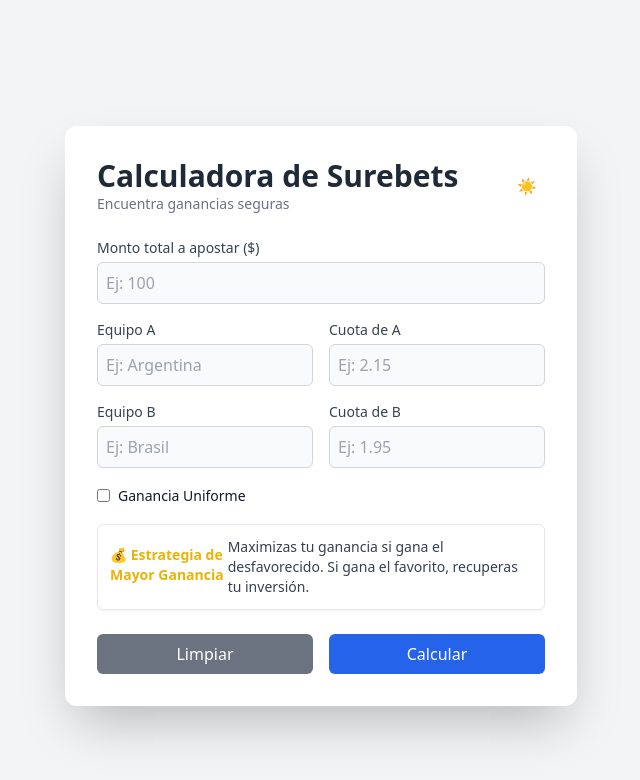
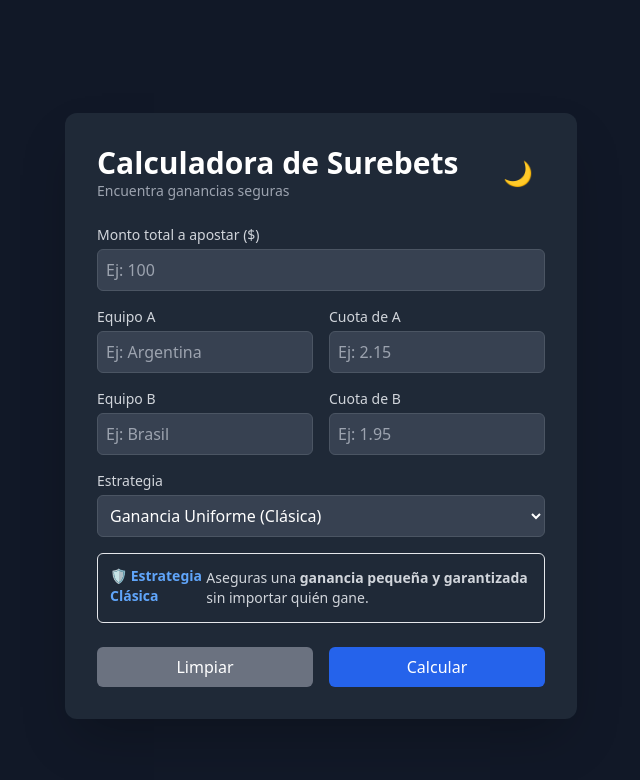
Before and after one commit to ivanes285/CalculadoraSurebets, a React (Create React App) app: page / in a window 1280 px wide. Shown: the top 780 px of the page, without its empty margins (319-959 px from the left). Built offline with nearby package versions, Linux system fonts and the light colour scheme.

Commit message:
add select and add option for more favorite

```diff
--- a/src/components/SurebetCalculator.tsx
+++ b/src/components/SurebetCalculator.tsx
@@ -1,6 +1,5 @@
-import { useState } from "react"
-
-import React from "react"
+import { useState, useEffect } from "react"
+import { ThemeToggle } from "./ThemeToggle"
 
 export const SurebetCalculator = () => {
   const [totalAmount, setTotalAmount] = useState("")
@@ -8,40 +7,45 @@ export const SurebetCalculator = () => {
   const [oddsB, setOddsB] = useState("")
   const [teamA, setTeamA] = useState("")
   const [teamB, setTeamB] = useState("")
-  const [classicSurebet, setClassicSurebet] = useState(false)
+  const [strategy, setStrategy] = useState<"classic" | "underdog" | "favorite">(
+    "classic"
+  )
   const [strategyText, setStrategyText] = useState("")
   const [resultHTML, setResultHTML] = useState("")
   const [error, setError] = useState("")
-  const [isDark, setIsDark] = useState(false)
+  const [isDark, setIsDark] = useState(true)
 
-  // Estrategia
-  React.useEffect(() => {
-    if (classicSurebet) {
+  // Estrategia - descripción
+  useEffect(() => {
+    if (strategy === "classic") {
       setStrategyText(
         `<p class="font-bold mb-1 text-blue-600 dark:text-blue-400">🛡️ Estrategia Clásica</p>
         <p class="text-gray-700 dark:text-gray-300">Aseguras una <strong>ganancia pequeña y garantizada</strong> sin importar quién gane.</p>`
       )
+    } else if (strategy === "underdog") {
+      setStrategyText(
+        `<p class="font-bold mb-1 text-yellow-500 dark:text-yellow-400">💰 Mayor Ganancia con Underdog</p>
+        <p class="text-gray-700 dark:text-gray-300">Maximizas tu ganancia si gana el desfavorecido. Si gana el favorito, recuperas tu inversión.</p>`
+      )
     } else {
       setStrategyText(
-        `<p class="font-bold mb-1 text-yellow-500 dark:text-yellow-400">💰 Estrategia de Mayor Ganancia</p>
-        <p class="text-gray-700 dark:text-gray-300">Maximizas tu ganancia si gana el desfavorecido. Si gana el favorito, recuperas tu inversión.</p>`
+        `<p class="font-bold mb-1 text-purple-500 dark:text-purple-400">🔥 Mayor Ganancia con Favorito</p>
+        <p class="text-gray-700 dark:text-gray-300">Maximizas tu ganancia si gana el favorito. Si gana el underdog, recuperas tu inversión.</p>`
       )
     }
-  }, [classicSurebet])
+  }, [strategy])
 
-  React.useEffect(() => {
-    // Aplicar la clase dark al html cuando isDark cambie
+  // Dark mode
+  useEffect(() => {
     if (isDark) {
       document.documentElement.classList.add("dark")
     } else {
       document.documentElement.classList.remove("dark")
     }
-    // Guardar en localStorage
     localStorage.setItem("darkMode", isDark.toString())
   }, [isDark])
 
-  // Al montar, leer preferencia guardada o del sistema
-  React.useEffect(() => {
+  useEffect(() => {
     const savedTheme = localStorage.getItem("darkMode")
     if (savedTheme !== null) {
       setIsDark(savedTheme === "true")
@@ -53,9 +57,7 @@ export const SurebetCalculator = () => {
     }
   }, [])
 
-  // Función para el botón
   const toggleDarkMode = () => {
-    console.log("Toggling dark mode")
     setIsDark((prev) => !prev)
   }
 
@@ -94,9 +96,9 @@ export const SurebetCalculator = () => {
 
     if (margin < 1) {
       let favoriteTeam, favoriteOdds, underdogTeam, underdogOdds
-      let betOnFavorite, betOnUnderdog
+      let betOnFavorite = 0,
+        betOnUnderdog = 0
       let profitFavorite, profitUnderdog, returnFavorite, returnUnderdog
-      let strategyDetails = ""
 
       if (odds1 < odds2) {
         favoriteTeam = teamA
@@ -110,12 +112,16 @@ export const SurebetCalculator = () => {
         underdogOdds = odds1
       }
 
-      if (classicSurebet) {
+      // Estrategias
+      if (strategy === "classic") {
         betOnFavorite = total / (1 + favoriteOdds / underdogOdds)
         betOnUnderdog = total - betOnFavorite
-      } else {
+      } else if (strategy === "underdog") {
         betOnFavorite = total / favoriteOdds
         betOnUnderdog = total - betOnFavorite
+      } else if (strategy === "favorite") {
+        betOnUnderdog = total / underdogOdds
+        betOnFavorite = total - betOnUnderdog
       }
 
       returnFavorite = betOnFavorite * favoriteOdds
@@ -123,7 +129,7 @@ export const SurebetCalculator = () => {
       profitFavorite = returnFavorite - total
       profitUnderdog = returnUnderdog - total
 
-      strategyDetails = `
+      const strategyDetails = `
          <div class="grid grid-cols-1 gap-4">
     <div class="bg-green-50 dark:bg-green-900/50 p-3 rounded-lg border border-green-200 dark:border-green-700">
       <p class="font-semibold text-green-800 dark:text-green-200">Si gana ${favoriteTeam}:</p>
@@ -152,11 +158,15 @@ export const SurebetCalculator = () => {
       `
 
       setResultHTML(`
-        <h2 class="text-xl font-bold text-center text-green-600 dark:text-green-400 mb-4">${
-          classicSurebet
-            ? "Estrategia Tradicional: Ganancia garantizada"
-            : "Estrategia de Mayor Ganancia"
-        }</h2>
+        <h2 class="text-xl font-bold text-center text-green-600 dark:text-green-400 mb-4">
+          ${
+            strategy === "classic"
+              ? "Estrategia Tradicional: Ganancia garantizada"
+              : strategy === "underdog"
+              ? "Estrategia de Mayor Ganancia (Underdog)"
+              : "Estrategia de Mayor Ganancia (Favorito)"
+          }
+        </h2>
         <div class="bg-gray-100 dark:bg-gray-700 p-4 rounded-lg text-center mb-4">
           <p class="text-sm text-gray-600 dark:text-gray-300">Margen a tu favor</p>
           <p class="text-2xl font-bold text-green-600 dark:text-green-400">${(
@@ -217,12 +227,7 @@ export const SurebetCalculator = () => {
               Encuentra ganancias seguras
             </p>
           </div>
-          <button
-            onClick={toggleDarkMode}
-            className="p-2 rounded-full text-gray-500 dark:text-gray-400 hover:bg-gray-200 dark:hover:bg-gray-700 focus:outline-none focus:ring-2 focus:ring-blue-500"
-          >
-            {isDark ? "🌙" : "☀️"}
-          </button>
+          <ThemeToggle isDark={isDark} toggleDarkMode={toggleDarkMode} />
         </div>
 
         <div className="space-y-4">
@@ -293,18 +298,23 @@ export const SurebetCalculator = () => {
             </div>
           </div>
 
-          <div className="flex items-center mt-4">
-            <label className="toggle-switch-container">
-              <input
-                type="checkbox"
-                checked={classicSurebet}
-                onChange={(e) => setClassicSurebet(e.target.checked)}
-              />
-              <span className="slider"></span>
+          <div className="mt-4">
+            <label className="block text-sm font-medium text-gray-700 dark:text-gray-300 mb-1">
+              Estrategia
             </label>
-            <span className="ml-2 block text-sm text-gray-900 dark:text-gray-300">
-              Ganancia Uniforme
-            </span>
+            <select
+              value={strategy}
+              onChange={(e) =>
+                setStrategy(
+                  e.target.value as "classic" | "underdog" | "favorite"
+                )
+              }
+              className="w-full p-2 border border-gray-300 dark:border-gray-600 rounded-md bg-gray-50 dark:bg-gray-700 dark:text-white focus:ring-blue-500 focus:border-blue-500"
+            >
+              <option value="classic">Ganancia Uniforme (Clásica)</option>
+              <option value="underdog">Mayor Ganancia (Underdog)</option>
+              <option value="favorite">Mayor Ganancia (Favorito)</option>
+            </select>
           </div>
 
           <div
--- a/src/components/SurebetResult.tsx
+++ /dev/null
@@ -1,103 +0,0 @@
-interface Props {
-  favoriteTeam: string
-  underdogTeam: string
-  favoriteOdds: number
-  underdogOdds: number
-  totalAmount: number
-  result: {
-    isSurebet: boolean
-    betOnFavorite: number
-    betOnUnderdog: number
-    profit: number
-    bookieMargin: number
-    guaranteedLoss: number
-  } | null
-}
-
-export const SurebetResult = ({
-  favoriteTeam,
-  underdogTeam,
-  favoriteOdds,
-  underdogOdds,
-  totalAmount,
-  result,
-}: Props) => {
-  if (!result) return null
-
-  return (
-    <div className="mt-6 border-t border-gray-200 dark:border-gray-700 pt-6">
-      <h2
-        className={`text-xl font-bold text-center mb-4 ${
-          result.isSurebet
-            ? "text-green-600 dark:text-green-400"
-            : "text-red-600 dark:text-red-400"
-        }`}
-      >
-        {result.isSurebet ? "Resultado Surebet" : "No hay Surebet"}
-      </h2>
-
-      {result.isSurebet ? (
-        <>
-          <div className="grid grid-cols-1 sm:grid-cols-2 gap-4">
-            <div className="bg-gray-50 dark:bg-gray-700/50 p-4 rounded-lg border border-gray-200 dark:border-gray-600 flex flex-col items-center">
-              <p className="font-semibold text-gray-800 dark:text-white">
-                Apostar en {favoriteTeam}
-              </p>
-              <p className="text-2xl font-bold text-blue-600 dark:text-blue-400">
-                ${result.betOnFavorite.toFixed(2)}
-              </p>
-              <p className="text-sm text-gray-500 dark:text-gray-400">
-                a cuota {favoriteOdds}
-              </p>
-            </div>
-            <div className="bg-gray-50 dark:bg-gray-700/50 p-4 rounded-lg border border-gray-200 dark:border-gray-600 flex flex-col items-center">
-              <p className="font-semibold text-gray-800 dark:text-white">
-                Apostar en {underdogTeam}
-              </p>
-              <p className="text-2xl font-bold text-blue-600 dark:text-blue-400">
-                ${result.betOnUnderdog.toFixed(2)}
-              </p>
-              <p className="text-sm text-gray-500 dark:text-gray-400">
-                a cuota {underdogOdds}
-              </p>
-            </div>
-          </div>
-
-          <div className="mt-4 bg-green-100 dark:bg-green-900/30 border-l-4 border-green-500 p-4 rounded-r-lg">
-            <p className="font-semibold text-gray-800 dark:text-white">
-              Ganancia asegurada
-            </p>
-            <p className="text-sm text-gray-700 dark:text-gray-300 mt-1">
-              Independientemente del resultado, obtendrás un beneficio
-              garantizado de <strong>${result.profit.toFixed(2)}</strong> sobre
-              tu inversión de ${totalAmount.toFixed(2)}.
-            </p>
-          </div>
-        </>
-      ) : (
-        <>
-          <div className="bg-gray-100 dark:bg-gray-700 p-4 rounded-lg text-center">
-            <p className="text-sm text-gray-600 dark:text-gray-300">
-              Margen de la Casa de Apuestas
-            </p>
-            <p className="text-2xl font-bold text-red-600 dark:text-red-400">
-              {result.bookieMargin.toFixed(2)}%
-            </p>
-          </div>
-
-          <div className="mt-4 bg-yellow-100 dark:bg-yellow-900/50 border-l-4 border-yellow-500 p-4 rounded-r-lg">
-            <p className="font-semibold text-gray-800 dark:text-white">
-              Información
-            </p>
-            <p className="text-sm text-gray-700 dark:text-gray-300 mt-1">
-              Apostar en ambos resultados con estas cuotas resultará en una
-              pérdida garantizada de aproximadamente{" "}
-              <strong>${result.guaranteedLoss.toFixed(2)}</strong> sobre tu
-              inversión de ${totalAmount.toFixed(2)}.
-            </p>
-          </div>
-        </>
-      )}
-    </div>
-  )
-}
--- /dev/null
+++ b/src/components/ThemeToggle.tsx
@@ -0,0 +1,15 @@
+interface ThemeToggleProps {
+  isDark: boolean
+  toggleDarkMode: () => void
+}
+
+export const ThemeToggle: React.FC<ThemeToggleProps> = ({ isDark, toggleDarkMode }) => {
+  return (
+    <button
+      onClick={toggleDarkMode}
+      className="p-3 rounded-full text-2xl text-gray-500 dark:text-gray-400 hover:text-blue-500 dark:hover:text-blue-400 focus:outline-none transition"
+    >
+      {isDark ? "🌙" : "☀️"}
+    </button>
+  )
+}
--- a/src/components/index.ts
+++ b/src/components/index.ts
@@ -1,2 +1 @@
 export * from "./SurebetCalculator"
-export * from "./SurebetResult"
```
